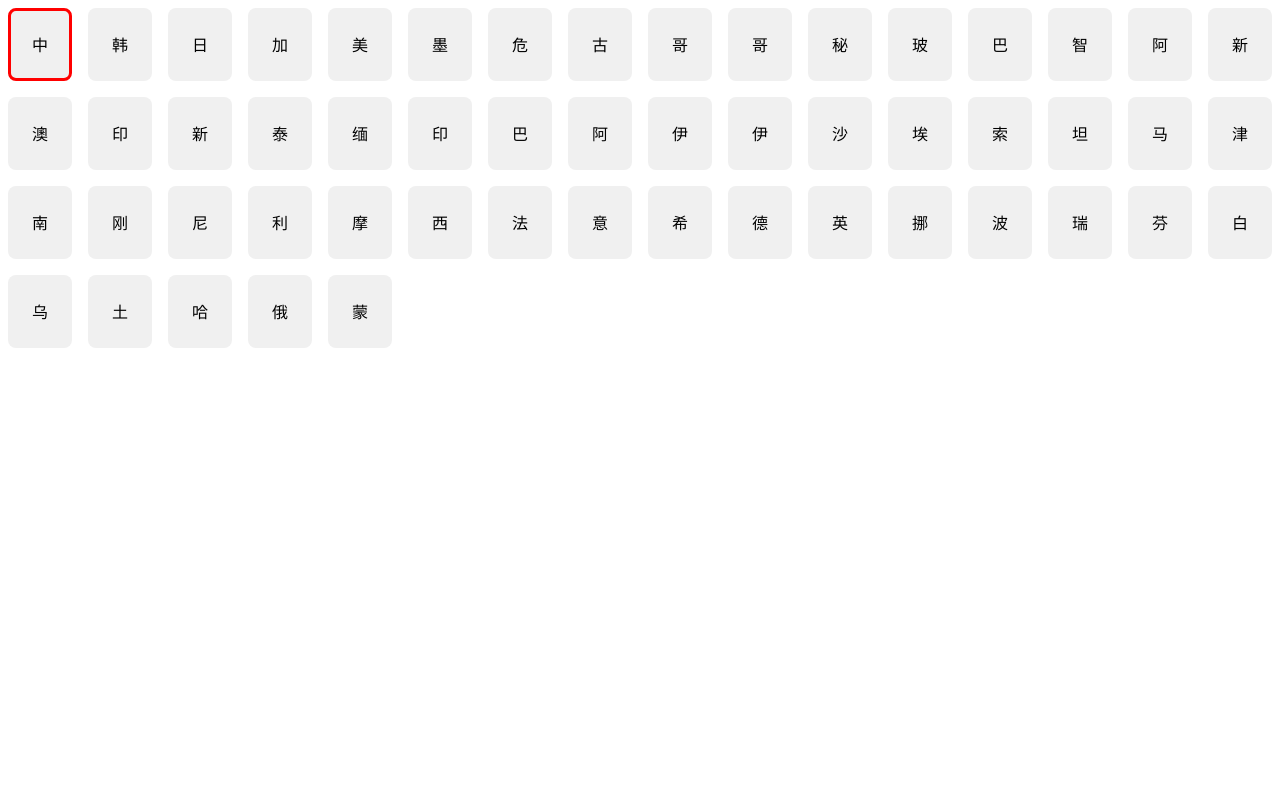
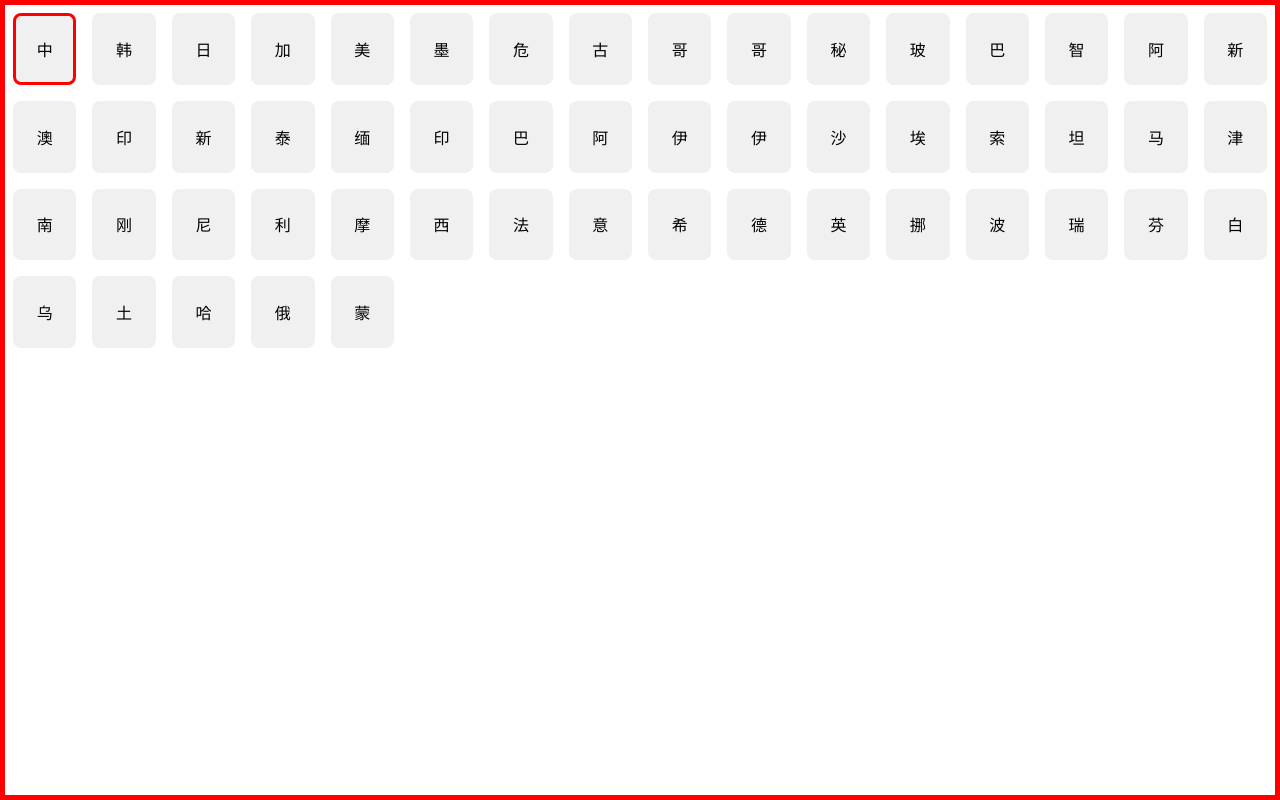
Before and after one commit to zhaoyan42/monopoly, a React (Vite) app: page / in a window 1280 px wide. Built offline with nearby package versions, Linux system fonts and the light colour scheme.

Commit message:
加入当前玩家的提示

```diff
--- a/src/Board.tsx
+++ b/src/Board.tsx
@@ -17,12 +17,26 @@ import {
   createConfirmContent,
 } from './utils/contentFactory.tsx';
 
-const BoardWrapper = styled('div')`
+const BoardWrapper = styled('div')<{ $currentPlayerColor: string }>`
   flex-grow: 1;
   height: 0;
   display: grid;
   grid-template-columns: repeat(16, 1fr);
   grid-template-rows: repeat(9, 1fr);
+  border: 5px solid ${({ $currentPlayerColor }) => $currentPlayerColor};
+  animation: breathing 1s infinite;
+
+  @keyframes breathing {
+    0% {
+      border-color: ${({ $currentPlayerColor }) => $currentPlayerColor}00;
+    }
+    50% {
+      border-color: ${({ $currentPlayerColor }) => $currentPlayerColor}FF;
+    }
+    100% {
+      border-color: ${({ $currentPlayerColor }) => $currentPlayerColor}00;
+    }
+  }
 `;
 
 export function Board() {
@@ -62,7 +76,6 @@ export function Board() {
     setPlayers((draft) => {
       draft[currentPlayerIndex].country = targetCountry;
     });
-    setCurrentPlayerIndex((index) => (index + 1) % players.length);
 
     if (!isCountryPurchased(targetCountry)) {
       if (
@@ -89,17 +102,22 @@ export function Board() {
         alert({
           content: createOwnAlertContent(currentPlayer, targetCountry),
         });
-        return;
+      } else {
+        alert({
+          content: createRentAlertContent(currentPlayer, targetCountry, owner),
+        });
       }
-      alert({
-        content: createRentAlertContent(currentPlayer, targetCountry, owner),
-      });
     }
+
+    setCurrentPlayerIndex((index) => (index + 1) % players.length);
   }
 
   return (
     <>
-      <BoardWrapper onClick={roll}>
+      <BoardWrapper
+        onClick={roll}
+        $currentPlayerColor={players[currentPlayerIndex].color}
+      >
         {Array(9)
           .fill(0)
           .flatMap((_, y) =>
--- a/src/utils/contentFactory.tsx
+++ b/src/utils/contentFactory.tsx
@@ -7,7 +7,7 @@ export function createPurchaseAlertContent(player: Player, country: Country) {
     <div>
       <p>
         <span style={{ color: player.color }}>玩家</span>已经以
-        <span style={{ color: '#00FF00' }}>${getCountryPrice(country, 0)}</span>
+        <span style={{ color: '#FF0000' }}>${getCountryPrice(country, 0)}</span>
         的价格购买了
         <span style={{ color: '#FF0000' }}>{country.name}</span>
       </p>
@@ -47,7 +47,9 @@ export function createConfirmContent(country: Country) {
   return (
     <div>
       <p>
-        你想要以${getCountryPrice(country, 0)}的价格买下
+        你想要以
+        <span style={{ color: '#FF0000' }}>${getCountryPrice(country, 0)}</span>
+        的价格买下
         <span style={{ color: '#FF0000' }}>{country.name}</span>吗?
       </p>
     </div>
```
